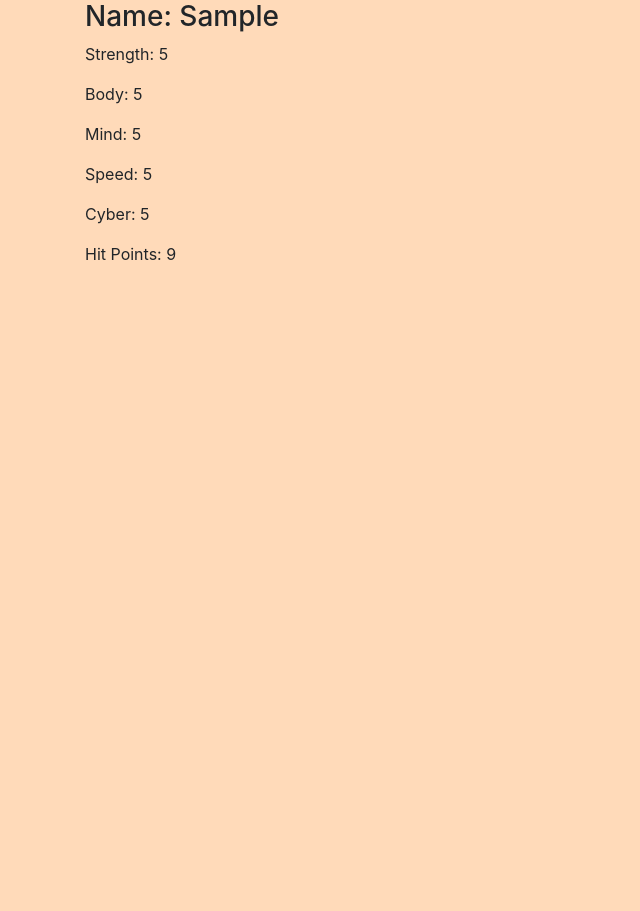
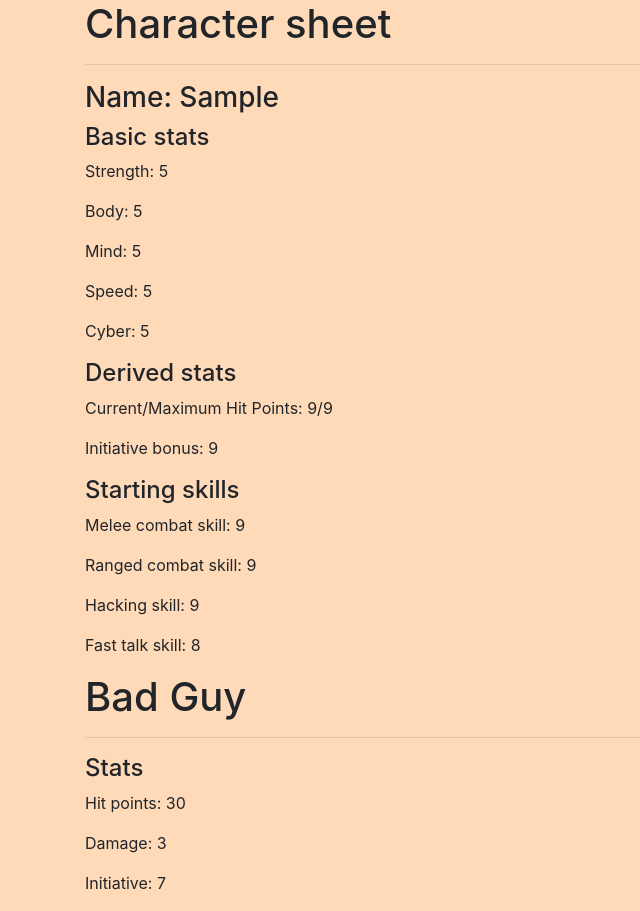
Before and after one commit to Cat-Denton/functional-RPG, a website built with webpack: page src/index.html in a window 1280 px wide. Both pictures are taken after typing "Sample" into the empty fields and a click on the button "Set Stats". Shown: the whole page, without its empty margins (0-640 px from the left). Before the commit the page ends 800 px from the top, so only its background shows below. Built offline with nearby package versions, Linux system fonts and the light colour scheme.

Commit message:
add bad guy stat generation
Co-authored-by: Sofia Acosta <sofiaacostarascon@gmail.com>

```diff
--- a/src/css/styles.css
+++ b/src/css/styles.css
@@ -6,3 +6,7 @@ body {
   display: none;
   color: red;
 }
+
+#stat-block {
+  display: none;
+}
--- a/src/index.html
+++ b/src/index.html
@@ -37,17 +37,34 @@
       <h2>Your stats bar must total 25 points!</h2>
     </div>
 
-    <div class="stat-block">
+    <div id="stat-block">
+      <h1>Character sheet</h1>
+      <hr>
       <h3><span id="name"></span></h3>
+      <h4>Basic stats</h4>
       <p><span id="strength"></span></p>
       <p><span id="body"></span></p>
       <p><span id="mind"></span></p>
       <p><span id="speed"></span></p>
       <p><span id="cyber"></span></p>
+      <h4>Derived stats</h4>
       <p><span id="hit-points"></span></p>
+      <p><span id="initiative"></span></p>
+      <h4>Starting skills</h4>
+      <p><span id="melee"></span></p>
+      <p><span id="ranged"></span></p>
+      <p><span id="hacking"></span></p>
+      <p><span id="fast-talk"></span></p>
+    </div>
 
-    </div>
+    <div id="bad-guy-stat-block">
+      <h1> Bad Guy</h1>
+      <hr>
+      <h4>Stats</h4>
+      <p><span id="bad-guy-hit-points"></span></p>
+      <p><span id="bad-guy-damage"></span></p>
+      <p><span id="bad-guy-initiative"></span><p>
+      </div>
   </div>
 </body>
-
 </html>
--- /dev/null
+++ b/src/js/badGuyFunctions.js
@@ -0,0 +1,7 @@
+import changeState from "./changeState";
+
+const setBgHp  = changeState("BadGuyHitPoints");
+const setBgDamage = changeState("BadGuyDamage");
+const setBgInitiative = changeState("BadGuyInitiative")
+
+export { setBgHp, setBgDamage, setBgInitiative};
--- /dev/null
+++ b/src/js/characterFunctions.js
@@ -0,0 +1,20 @@
+import changeState from "./changeState";
+
+const setStrength = changeState("Strength");
+const setBody = changeState("Body");
+const setMind = changeState("Mind");
+const setSpeed = changeState("Speed");
+const setCyber = changeState("Cyber");
+const setMaxHp = changeState("MaxHitPoints");
+const setCurrentHp = changeState("CurrentHitPoints")
+const setInit = changeState("Initiative");
+const setMelee = changeState("Melee")
+const setRanged = changeState("Ranged")
+const setHacking = changeState("Hacking")
+const setFastTalk = changeState("FastTalk")
+const setName = changeState("Name");
+
+export {
+  setStrength, setBody, setMind, setSpeed, setCyber, setMaxHp, setName,
+  setInit, setMelee, setRanged, setHacking, setFastTalk, setCurrentHp
+}
--- a/src/js/factoryFunctions.js
+++ /dev/null
@@ -1,11 +0,0 @@
-import changeState from "./changeState";
-
-const setStrength = changeState("Strength");
-const setBody = changeState("Body");
-const setMind = changeState("Mind");
-const setSpeed = changeState("Speed");
-const setCyber = changeState("Cyber");
-const setHp = changeState("HitPoints");
-const setName = changeState("Name");
-
-export { setStrength, setBody, setMind, setSpeed, setCyber, setHp, setName }
--- a/src/main.js
+++ b/src/main.js
@@ -4,46 +4,68 @@ import 'bootstrap/dist/css/bootstrap.min.css';
 import './css/styles.css';
 
 import stateControl from "./js/stateControl.js";
-import {setStrength, setBody, setMind, setSpeed, setCyber, setHp, setName } from './js/factoryFunctions.js';
+import { setStrength, setBody, setMind, setSpeed, setCyber, setMaxHp, setCurrentHp, setName, setInit, setMelee, setRanged, setHacking, setFastTalk } from './js/characterFunctions.js';
+import { setBgHp, setBgDamage, setBgInitiative } from './js/badGuyFunctions.js';
 
-$(document).ready(function() {
-  $('#stats-form').submit(function(event) {
+$(document).ready(function () {
+  $('#stats-form').submit(function (event) {
 
-    const name = $('#name-input').val()
-    const strength = parseInt($('#strength-input').val())
-    const body = parseInt($('#body-input').val())
-    const mind = parseInt($('#mind-input').val())
-    const speed = parseInt($('#speed-input').val())
-    const cyber = parseInt($('#cyber-input').val())
-
+    const name = $('#name-input').val();
+    const strength = parseInt($('#strength-input').val());
+    const body = parseInt($('#body-input').val());
+    const mind = parseInt($('#mind-input').val());
+    const speed = parseInt($('#speed-input').val());
+    const cyber = parseInt($('#cyber-input').val());
     const statsSum = strength + body + mind + speed + cyber;
 
-    if(statsSum === 25)
-    {
+    const BgHp = 30
+    const BgDamage = 3
+    const BgInitiative = 7
+
+    if (statsSum === 25) {
       stateControl(setStrength(strength));
       stateControl(setBody(body));
       stateControl(setMind(mind));
       stateControl(setSpeed(speed));
       stateControl(setCyber(cyber));
       stateControl(setName(name));
-      const hitPoints = body + Math.trunc(0.5*strength) + Math.trunc(0.5*cyber)
-      stateControl(setHp(hitPoints));
+      const hitPoints = body + Math.trunc(0.5 * strength) + Math.trunc(0.5 * cyber)
+      stateControl(setMaxHp(hitPoints));
+      stateControl(setCurrentHp(hitPoints));
+      const initiative = speed + Math.trunc(0.5 * mind) + Math.trunc(0.5 * cyber)
+      stateControl(setInit(initiative));
+      const melee = strength + Math.trunc(0.5 * cyber) + Math.trunc(0.5 * speed)
+      stateControl(setMelee(melee));
+      const ranged = speed + Math.trunc(0.5 * mind) + Math.trunc(0.5 * cyber)
+      stateControl(setRanged(ranged));
+      const hacking = cyber + Math.trunc(0.5 * mind) + Math.trunc(0.5 * speed)
+      stateControl(setHacking(hacking))
+      const fastTalk = mind + body - Math.trunc(0.5 * cyber)
+      stateControl(setFastTalk(fastTalk))
+      stateControl(setBgHp(BgHp));
+      stateControl(setBgDamage(BgDamage));
+      stateControl(setBgInitiative(BgInitiative));
+
       const newState = stateControl();
 
       $('#strength').text(`Strength: ${newState.Strength}`);
+      $('#body').text(`Body: ${newState.Body}`);
+      $('#mind').text(`Mind: ${newState.Mind}`);
+      $('#speed').text(`Speed: ${newState.Speed}`);
+      $('#cyber').text(`Cyber: ${newState.Cyber}`);
+      $('#name').text(`Name: ${newState.Name.substring(1)}`);
+      $('#hit-points').text(`Current/Maximum Hit Points: ${newState.CurrentHitPoints}/${newState.MaxHitPoints}`);
+      $('#initiative').text(`Initiative bonus: ${newState.Initiative}`);
+      $('#melee').text(`Melee combat skill: ${newState.Melee}`);
+      $('#ranged').text(`Ranged combat skill: ${newState.Ranged}`);
+      $('#hacking').text(`Hacking skill: ${newState.Hacking}`);
+      $('#fast-talk').text(`Fast talk skill: ${newState.FastTalk}`);
+      $('#bad-guy-hit-points').text(`Hit points: ${newState.BadGuyHitPoints}`);
+      $('#bad-guy-damage').text(`Damage: ${newState.BadGuyDamage}`);
+      $('#bad-guy-initiative').text(`Initiative: ${newState.BadGuyInitiative}`);
 
-      $('#body').text(`Body: ${newState.Body}`);
-
-      $('#mind').text(`Mind: ${newState.Mind}`);
-
-      $('#speed').text(`Speed: ${newState.Speed}`);
-
-      $('#cyber').text(`Cyber: ${newState.Cyber}`);
-
-      $('#name').text(`Name: ${newState.Name.substring(1)}`);
-
-      $('#hit-points').text(`Hit Points: ${newState.HitPoints}`);
-
+      $('#bad-guy-stat-block').show();
+      $('#stat-block').show();
       $('#stats-warn').hide();
       $('#stats-form').hide();
       event.preventDefault();
@@ -51,5 +73,6 @@ $(document).ready(function() {
       $('#stats-warn').show();
       event.preventDefault();
     }
+
   });
 });
```
Also changed, not shown: README.md.
